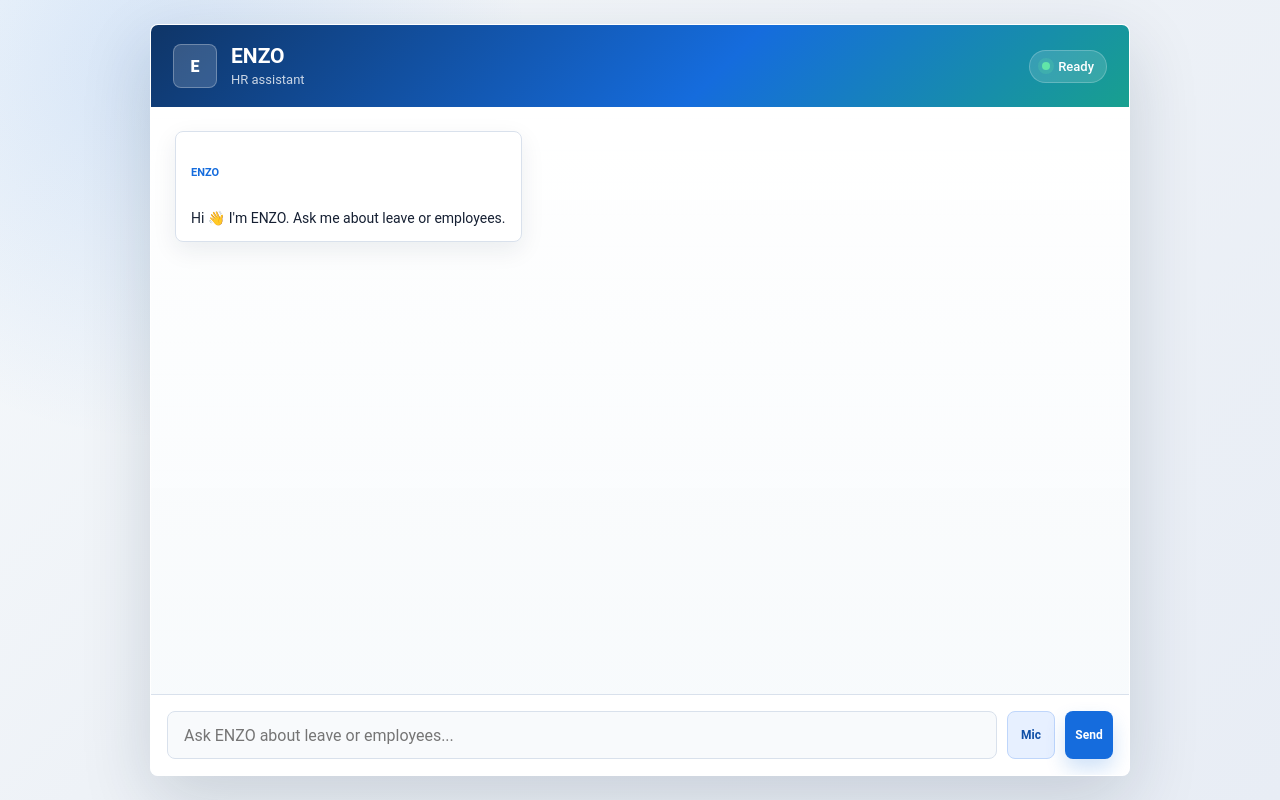
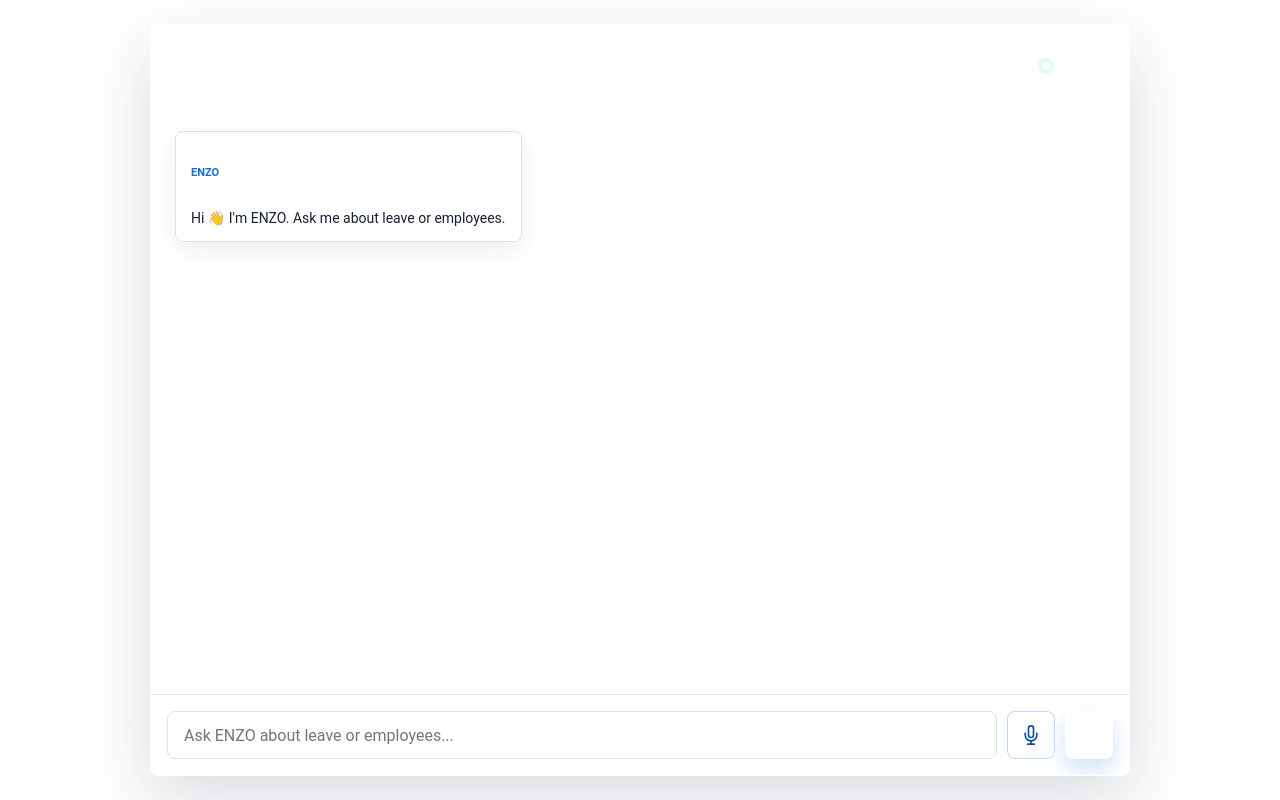
Before and after one commit to P246884/hrbuddy-fastapi, a FastAPI app: page / in a window 1280 px wide. Run offline with FastAPI, Linux system fonts and the light colour scheme.

Commit message:
Commiting Enzo Style

```diff
--- a/app/api_clients/hrms_api.py
+++ b/app/api_clients/hrms_api.py
@@ -1,7 +1,7 @@
 import requests
 
-BASE_URL = "https://test-nest.elite-sis.com/"
-# BASE_URL = "https://localhost:58072"
+# BASE_URL = "https://test-nest.elite-sis.com/"
+BASE_URL = "https://localhost:58072"
 
 
 def call_hrbuddy_api(
--- a/static/script.js
+++ b/static/script.js
@@ -186,16 +186,20 @@ window.startVoice = function () {
         return;
     }
 
+    const btn = byId("voiceBtn");
     const recognition = new SpeechRecognition();
     recognition.lang = "en-IN";
     recognition.interimResults = false;
     recognition.maxAlternatives = 1;
     recognition.start();
+    if (btn) btn.classList.add("recording");        // start -> red pulse
+
     recognition.onresult = (event) => {
         byId("messageInput").value = event.results[0][0].transcript;
         sendMessage();
     };
     recognition.onerror = (event) => console.log(event.error);
+    recognition.onend = () => { if (btn) btn.classList.remove("recording"); };  // stop -> back to blue
 };
 
 window.handleSendBtn = function () {
--- a/static/style.css
+++ b/static/style.css
@@ -16,7 +16,8 @@
     --shadow: 0 24px 70px rgba(15, 35, 65, 0.16);
 }
 
-* { box-sizing: border-box; }
+* { box-sizing: border-box;
+background: transparent !important; }
 
 html,
 body { height: 100%; }
@@ -52,9 +53,12 @@ button { border: 0; }
     min-height: 100%;
     display: grid;
     place-items: center;
-    padding: 24px;
+   padding: 0;
 }
 
+@media (max-width: 720px) {
+    .app-shell { padding: 0; }
+}
 .chat-panel {
     width: min(100%, 980px);
     height: min(840px, calc(100vh - 48px));
--- a/templates/index.html
+++ b/templates/index.html
@@ -39,9 +39,16 @@
                 autocomplete="off"
             >
 
-            <button id="voiceBtn" type="button" onclick="startVoice()" title="Voice input" aria-label="Voice input">
-                <span aria-hidden="true">Mic</span>
-            </button>
+           <button id="voiceBtn" type="button" onclick="startVoice()" title="Voice input" aria-label="Voice input">
+    <svg width="20" height="20" viewBox="0 0 24 24" fill="none"
+         stroke="currentColor" stroke-width="2" stroke-linecap="round" stroke-linejoin="round"
+         aria-hidden="true">
+        <path d="M12 1a3 3 0 0 0-3 3v8a3 3 0 0 0 6 0V4a3 3 0 0 0-3-3z"></path>
+        <path d="M19 10v2a7 7 0 0 1-14 0v-2"></path>
+        <line x1="12" y1="19" x2="12" y2="23"></line>
+        <line x1="8" y1="23" x2="16" y2="23"></line>
+    </svg>
+</button>
 
             <button id="sendBtn" type="button" onclick="handleSendBtn()" title="Send" aria-label="Send message">
                 <span aria-hidden="true">Send</span>
```
